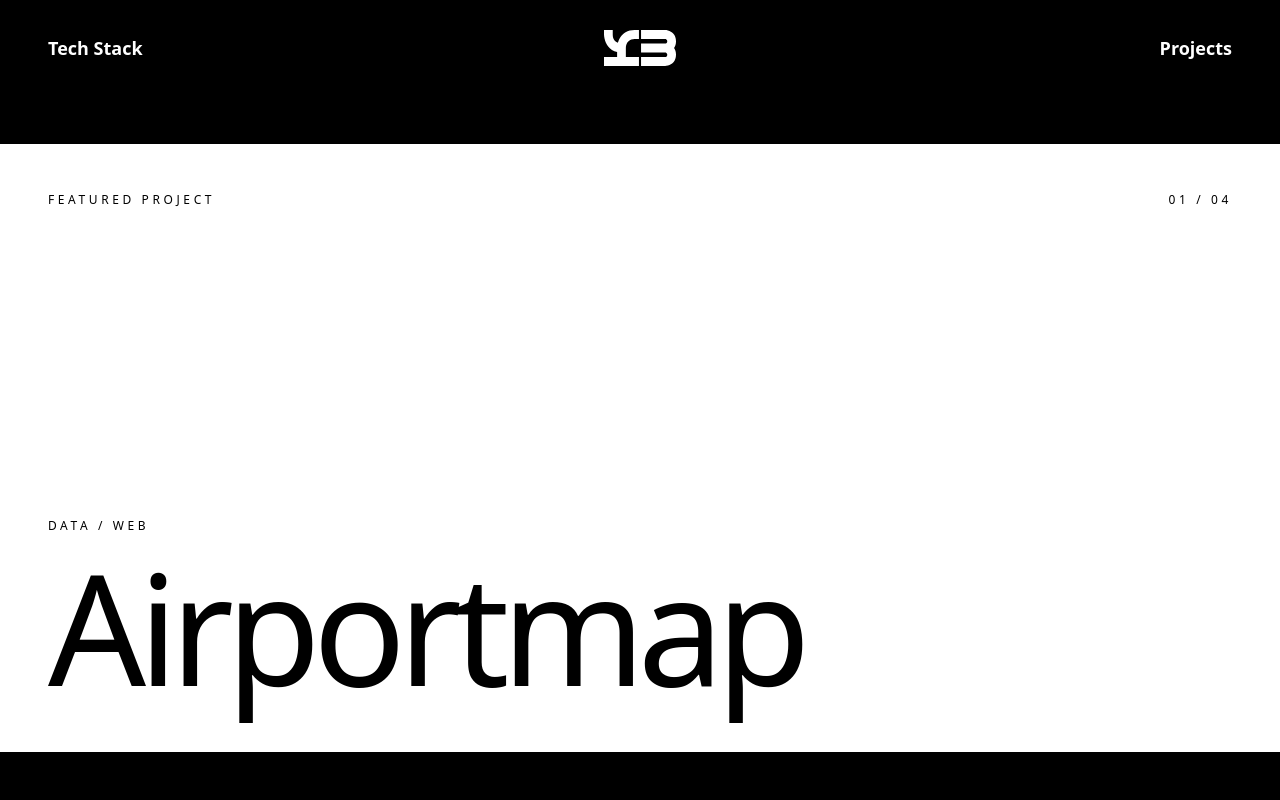
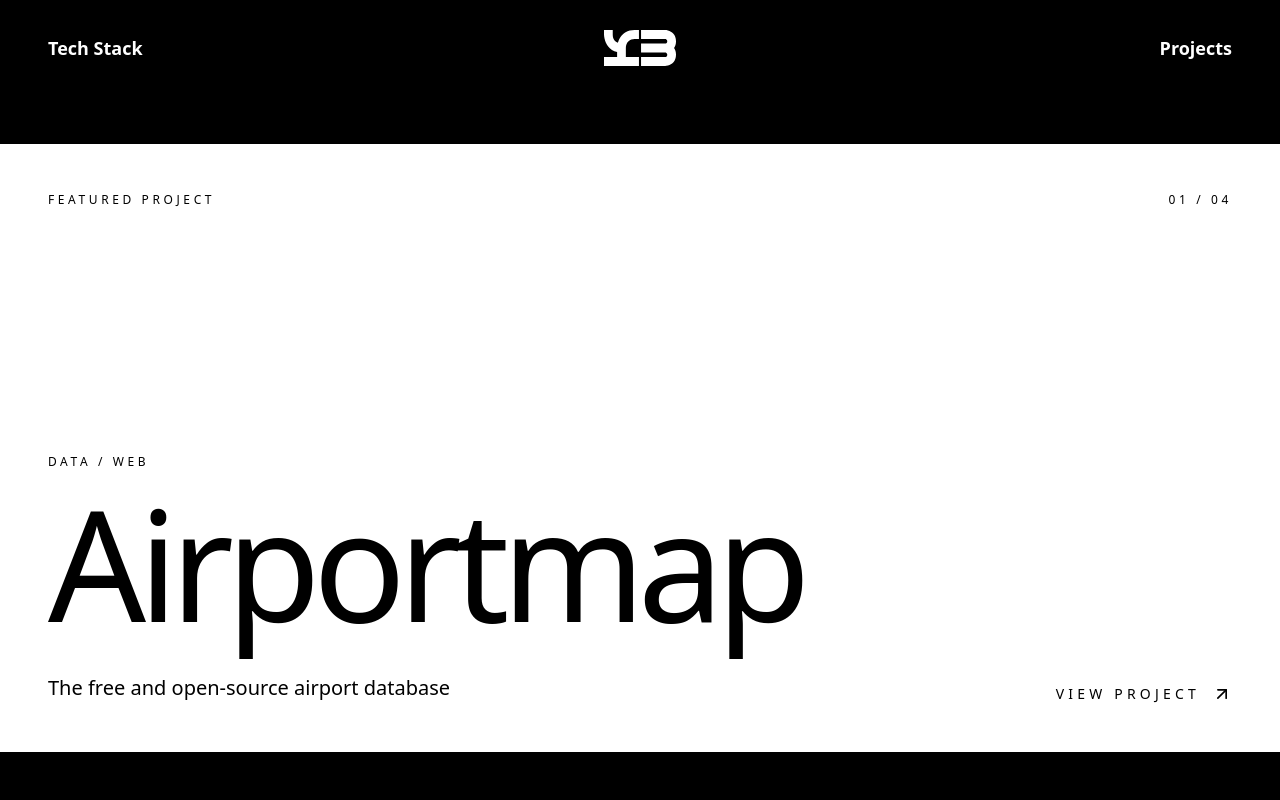
Before and after one commit to komed3/web, a React (Vite) app: page /index in a window 1280 px wide. Shown: the top 800 px of the page. Built offline with nearby package versions, Linux system fonts and the light colour scheme; a web font is replaced by a local one.

Commit message:
add project content

```diff
--- a/src/components/Featured.tsx
+++ b/src/components/Featured.tsx
@@ -1,5 +1,7 @@
+import { ArrowUpRight } from 'lucide-react';
 import { AnimatePresence, motion } from 'motion/react';
 import { useState } from 'react';
+import { Link } from 'react-router';
 
 
 const PROJECTS = [ {
@@ -64,6 +66,20 @@ export function Featured () {
                 <div className= 'mt-4 text-[clamp(5rem,12vw,12rem)] font-extralight leading-none tracking-tighter'>
                   { project.name }
                 </div>
+
+                <div className= 'mt-8 flex justify-between items-end gap-12'>
+                  <p className= 'max-w-3xl text-xl font-light leading-relaxed'>
+                    { project.description }
+                  </p>
+
+                  <Link
+                    to= { `/project/${ project.uri }` }
+                    className= 'shrink-0 flex items-center gap-3 text-sm uppercase tracking-[0.3em]'
+                  >
+                    View project
+                    <ArrowUpRight size= { 20 } />
+                  </Link>
+                </div>
               </div>
             </div>
           </motion.div>
```
